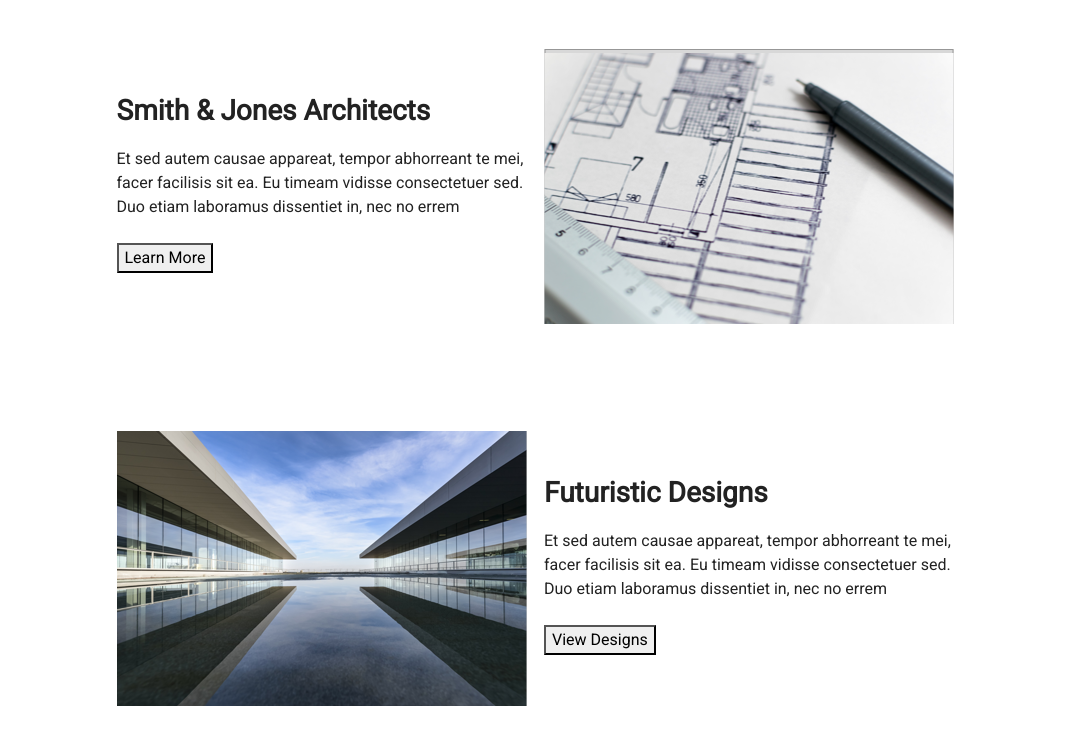
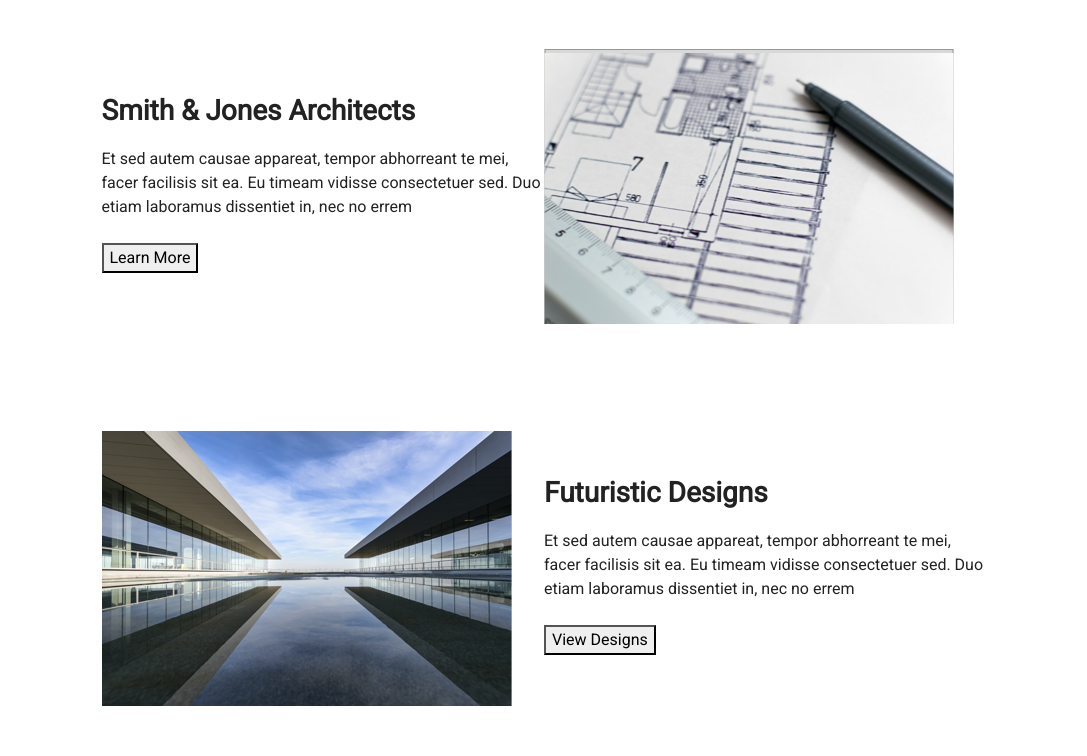
Before and after one commit to bdurb/user-interface, a plain HTML site: page index.html in a window 1280 px wide. Shown: the part 639-1395 px from the top of the page, without its empty margins (96-1183 px from the left). Drawn offline with nearby package versions, Linux system fonts and the light colour scheme.

```diff
--- a/index.html
+++ b/index.html
@@ -33,7 +33,7 @@
 		</div>
 	</div>
 
-	<div class="container home">
+	<div class="container">
 		<div class="row row-1">
 			<div class="col-md-6 words">
 				<h1>Smith &amp; Jones Architects</h1>
--- a/less/home.less
+++ b/less/home.less
@@ -8,15 +8,19 @@
   .container {
     height: 100%;
     position: relative;
-    padding-left: 0;
-    padding-right: 0;
   }
+
 
   h1 {
     .jumbo-text;
     position: absolute;
     bottom: 49px;
   }
+}
+
+.container {
+  padding-left: 0;
+  padding-right: 0;
 }
 .row {
   h1 {
```
Also changed, not shown: css/index.css.
